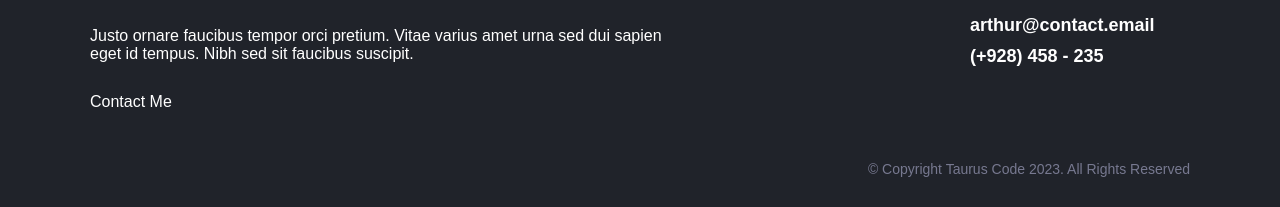
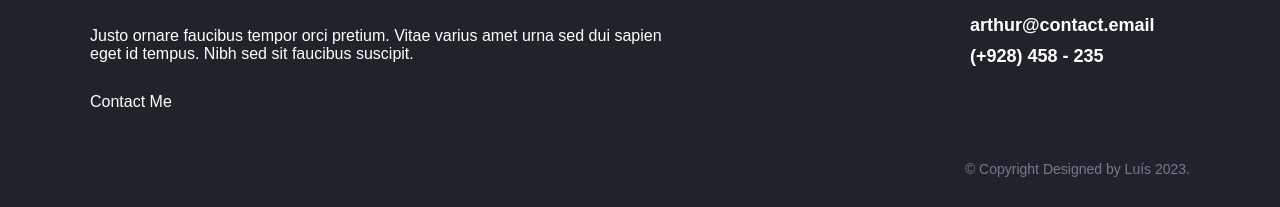
Before and after one commit to luissitoe/responsive-portfolio-website-arthur, a plain HTML site: page index.html in a window 1280 px wide. Shown: the part 6374-6581 px from the top of the page. Drawn offline with nearby package versions, Linux system fonts and the light colour scheme; a web font is replaced by a local one.

Commit message:
Update index.html

```diff
--- a/index.html
+++ b/index.html
@@ -600,7 +600,7 @@
                 <a href="#" class="footer__contact-item">(+928) 458 - 235</a>
             </div>
         </div>
-        <p class="footer__copyright container">&copy; Copyright Taurus Code 2023. All Rights Reserved</p>
+        <p class="footer__copyright container">&copy; Copyright Designed by Luís 2023.</p>
     </footer>
     <a href="#" class="scrolltop" id="scrolltop">
         <i class="ri-arrow-up-s-line"></i>
```
